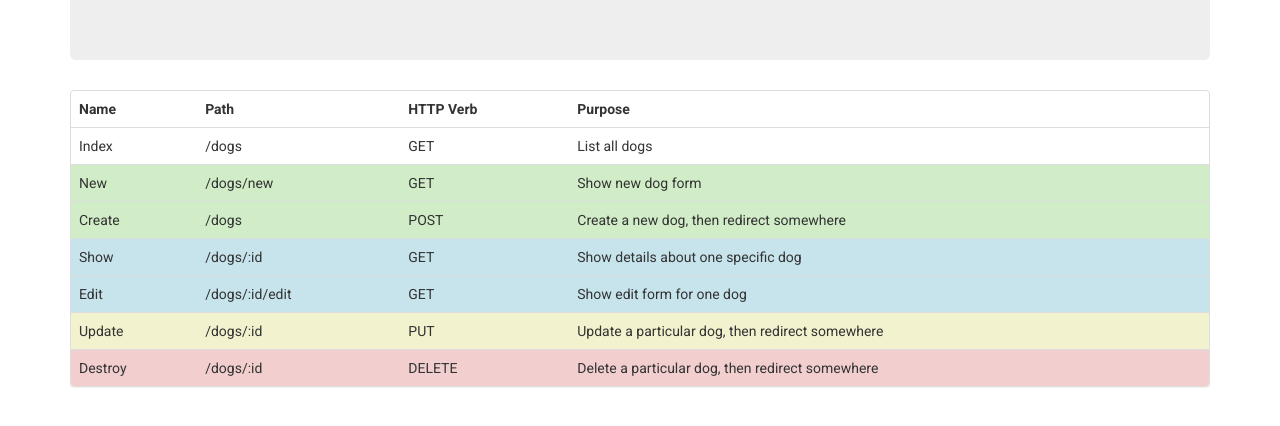
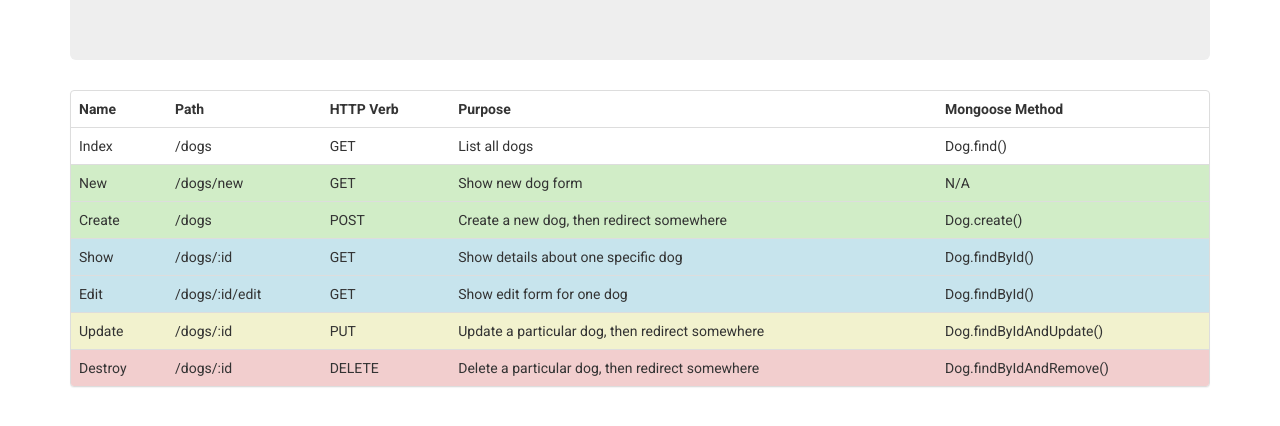
Before and after one commit to combes/reference, a plain HTML site: page restful-routes/index.html in a window 1280 px wide. Shown: the part 180-606 px from the top of the page. Drawn offline with nearby package versions, Linux system fonts and the light colour scheme.

Commit message:
Added Moongoose methods.

```diff
--- a/restful-routes/index.html
+++ b/restful-routes/index.html
@@ -40,48 +40,56 @@
                     <th>Path</th>
                     <th>HTTP Verb</th>
                     <th>Purpose</th>
+                    <th>Mongoose Method</th>
                 </tr>
                 <tr>
                     <td>Index</td>
                     <td>/dogs</td>
                     <td>GET</td>
                     <td>List all dogs</td>
+                    <td>Dog.find()</td>
                 </tr>
                 <tr class="create">
                     <td>New</td>
                     <td>/dogs/new</td>
                     <td>GET</td>
                     <td>Show new dog form</td>
+                    <td>N/A</td>
                 </tr>
                 <tr class="create">
                     <td>Create</td>
                     <td>/dogs</td>
                     <td>POST</td>
                     <td>Create a new dog, then redirect somewhere</td>
+                    <td>Dog.create()</td>
                 </tr>
                 <tr class="read">
                     <td>Show</td>
                     <td>/dogs/:id</td>
                     <td>GET</td>
                     <td>Show details about one specific dog</td>
+                    <td>Dog.findById()</td>
                 </tr>
                 <tr class="read">
                     <td>Edit</td>
                     <td>/dogs/:id/edit</td>
                     <td>GET</td>
                     <td>Show edit form for one dog</td>
+                    <td>Dog.findById()</td>
                 </tr>
                 <tr class="update">
                     <td>Update</td>
                     <td>/dogs/:id</td>
                     <td>PUT</td>
                     <td>Update a particular dog, then redirect somewhere</td>
+                    <td>Dog.findByIdAndUpdate()</td>
                 </tr>
                 <tr class="delete">
                     <td>Destroy</td>
                     <td>/dogs/:id</td>
                     <td>DELETE</td>
                     <td>Delete a particular dog, then redirect somewhere</td>
+                    <td>Dog.findByIdAndRemove()</td>
                 </tr>
 
             </table>
```
